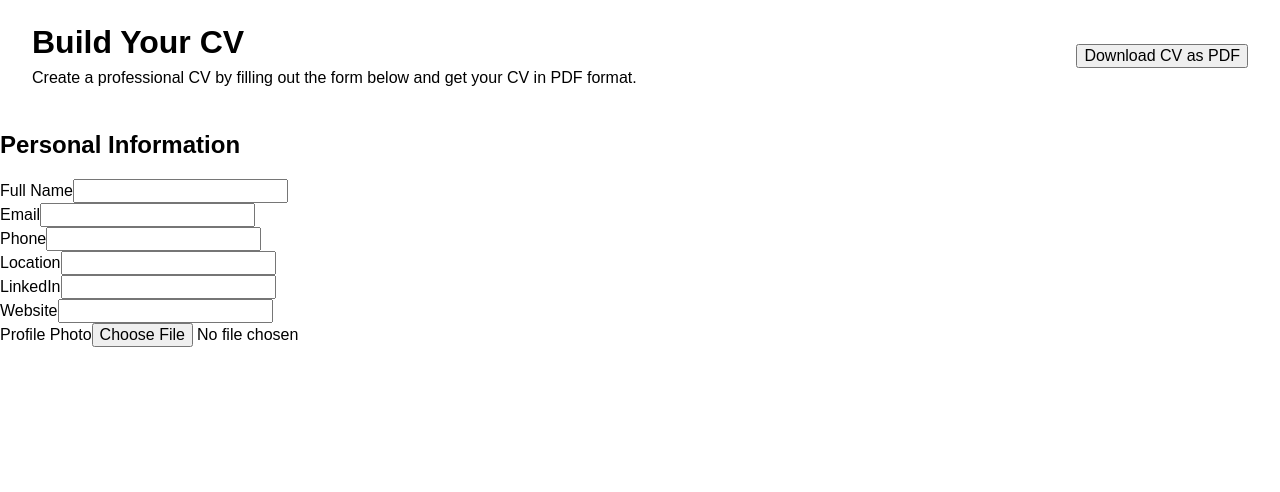
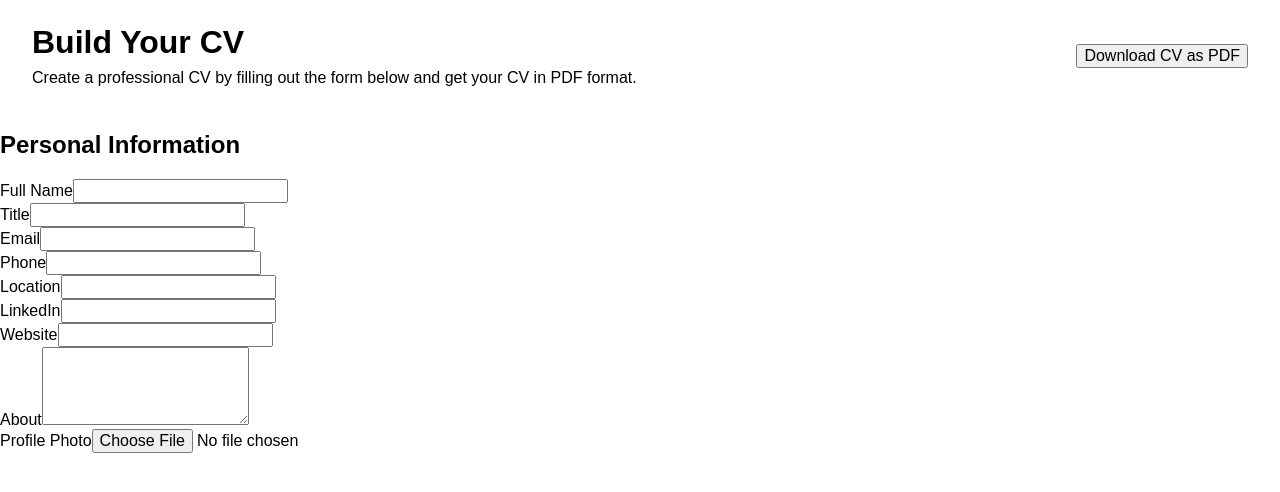
Before and after one commit to canberkg67/cv-app, a React (Vite) app: page / in a window 1280 px wide. Shown: the top 492 px of the page. Built offline with nearby package versions, Linux system fonts and the light colour scheme.

Commit message:
feat: add about and title in PersonalInfo

```diff
--- a/src/components/PersonalInfo.jsx
+++ b/src/components/PersonalInfo.jsx
@@ -9,6 +9,15 @@ export default function PersonalInfo() {
                     type="text"
                     id="fullName"
                     name="fullName"
+                />
+            </div>
+
+            <div>
+                <label htmlFor="title">Title</label>
+                <input
+                    type="text"
+                    id="title"
+                    name="title"
                 />
             </div>
 
@@ -58,6 +67,15 @@ export default function PersonalInfo() {
             </div>
 
             <div>
+                <label htmlFor="about">About</label>
+                <textarea
+                    id="about"
+                    name="about"
+                    rows="4"
+                ></textarea>
+            </div>
+
+            <div>
                 <label htmlFor="profilePhoto">Profile Photo</label>
                 <input
                     type="file"
```
